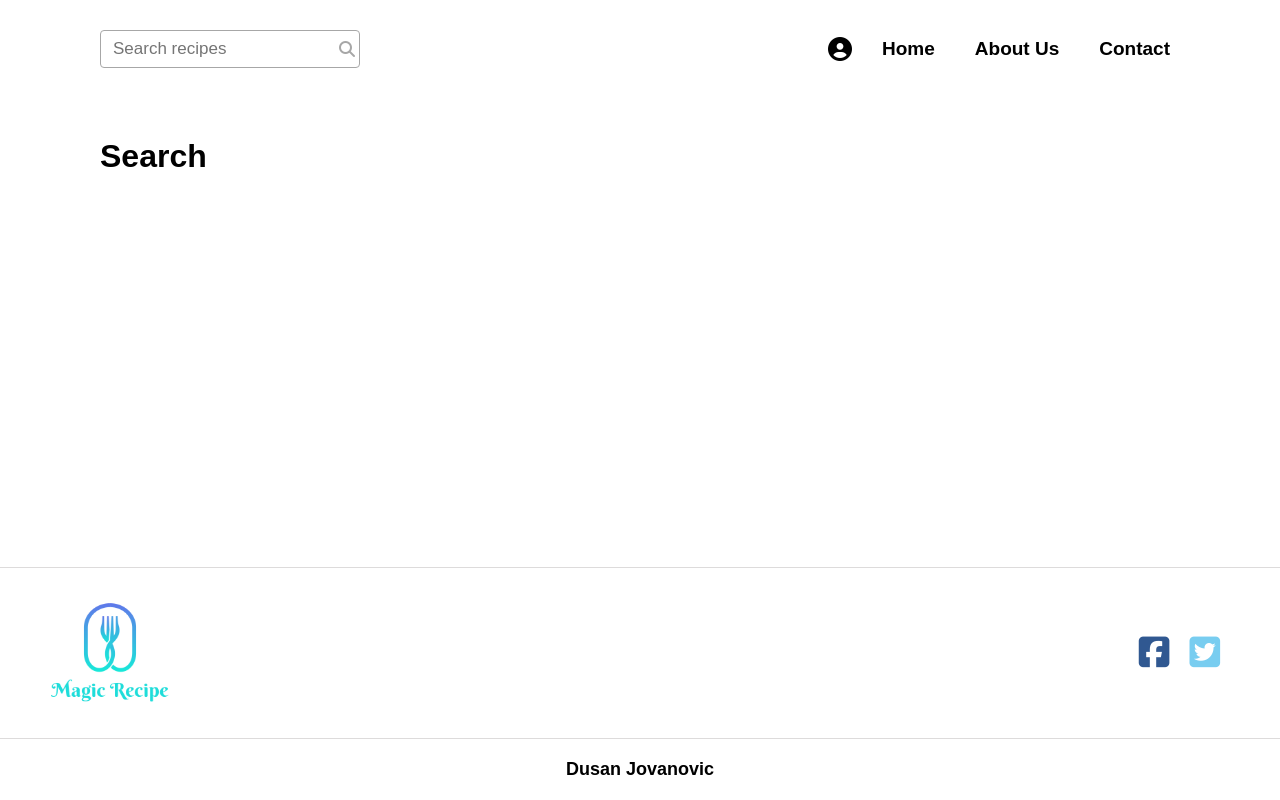
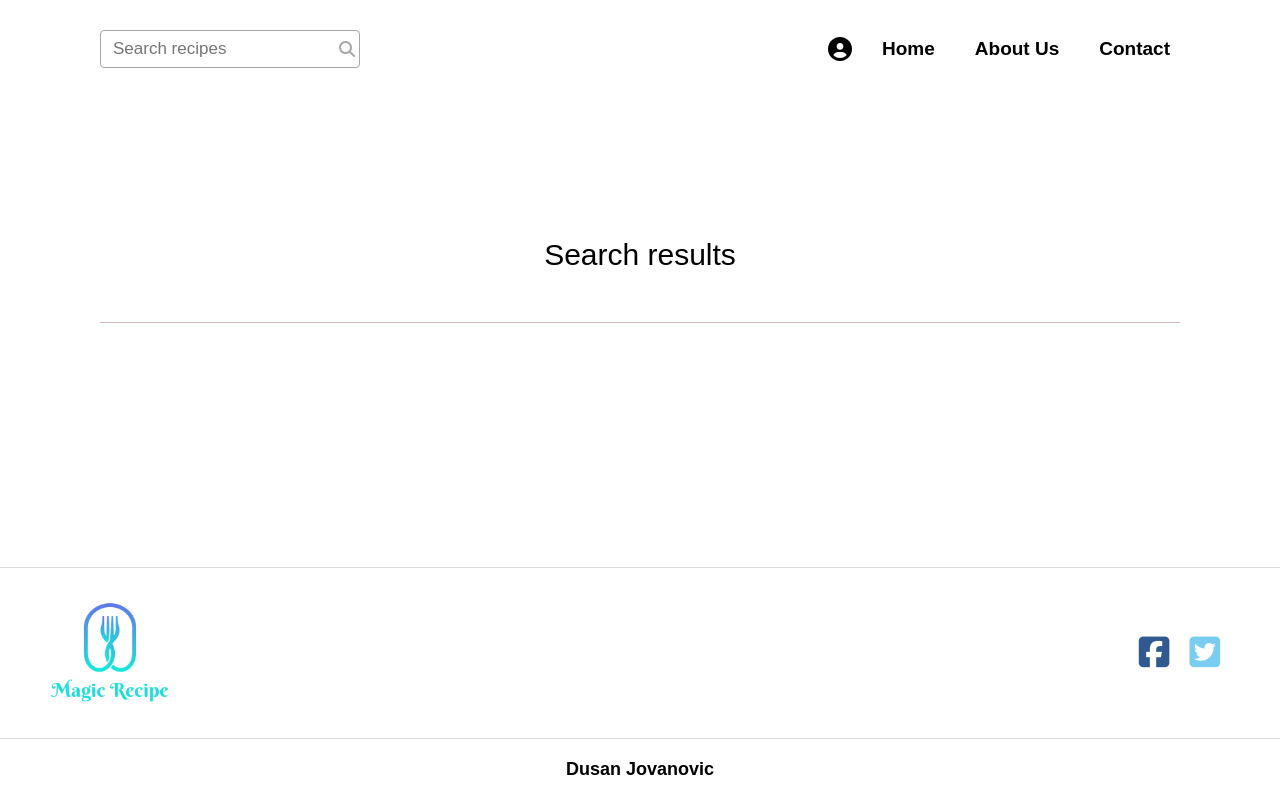
Before and after one commit to dusan233/food-recipes-zadatak, a React (Create React App) app: page /search/1 in a window 1280 px wide. Built offline with nearby package versions, Linux system fonts and the light colour scheme.

Commit message:
adding search reducer

```diff
--- a/src/App.css
+++ b/src/App.css
@@ -292,7 +292,8 @@
 .recipe-card-container {
   max-width: 350px;
 }
-.category-recipes {
+.category-recipes,
+.search-recipes {
   display: grid;
   grid-template-columns: repeat(auto-fill, minmax(250px, 1fr));
   gap: 25px;
--- a/src/App.js
+++ b/src/App.js
@@ -4,6 +4,7 @@ import Header from './components/Header';
 import Footer from './components/Footer';
 import Home from './pages/Home';
 import Category from './pages/Category';
+import Search from './pages/Search';
 
 function App() {
   return (
@@ -17,7 +18,7 @@ function App() {
         </Route>
         <Route path="/category/:categoryName" component={Category} />
         <Route path="/single-meal/:recipeId" render={() => <h1>Single Meal</h1> } />
-        <Route path="/search/:recipeName" render={() => <h1>Search</h1> } />
+        <Route path="/search/:recipeName" component={Search} />
         <Route path="/my-meals" render={() => <h1>My Meals</h1> } />
       </Switch>
       </div>
--- /dev/null
+++ b/src/pages/Search.js
@@ -0,0 +1,17 @@
+import React from 'react'
+
+const Search = () => {
+    return (
+        <div>
+            <div className="section-heading">
+                   Search results
+            </div>
+            <div className="section-devider"></div>
+            <div className="search-recipes">
+
+            </div>
+        </div>
+    )
+}
+
+export default Search
```
Also changed, not shown: src/reducers/search.js (added).
